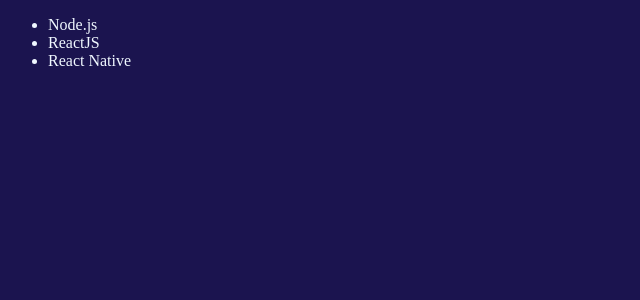
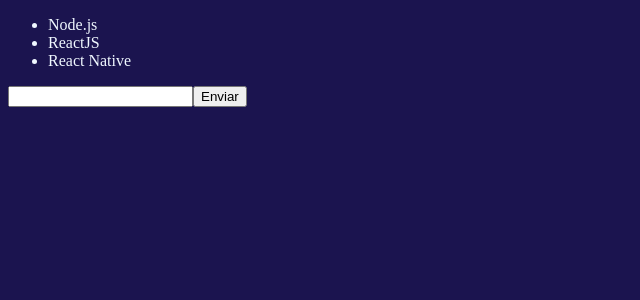
Before and after one commit to f3rnandorj/FirstProjectReactJS, a React app: page / in a window 1280 px wide. Shown: the top 300 px of the page, without its empty margins (0-640 px from the left). Built offline with nearby package versions, Linux system fonts and the light colour scheme.

Commit message:
Update TechList.js
Manipulando e alterando state com  hadle..

```diff
--- a/src/components/TechList.js
+++ b/src/components/TechList.js
@@ -2,21 +2,40 @@
 
 class TechList extends Component {
   state = {
+    newTech: '',
     techs: [
       'Node.js',
       'ReactJS',
       'React Native',
     ]
   };
+/*metodo necessita ser arrow para ter acesso ao this*/
+  handleInputChange = e => {
+    this.setState({ newTech: e.target.value });
+  }
+/*metodo necessita ser arrow para ter acesso ao this*/
+  handleSubmit = e => {
+    e.preventDefault();
 
+    this.setState({
+      techs: [...this.state.techs, this.state.newTech],
+      newTech: '',
+    });
+  }
+/*metodo necessita ser arrow para ter acesso ao this*/
   render() {
-    console.log(this.state)
     return (
-      <ul>
-        <li>Node.js</li>
-        <li>ReactJS</li>
-        <li>React Native</li>
-      </ul>
+      <form onSubmit={this.handleSubmit}>
+        <ul>
+          {this.state.techs.map(tech => <li key={tech}>{tech}</li>)}
+        </ul>
+        <input
+          type="text"
+          onChange={this.handleInputChange}
+          value={this.state.newTech}
+        />
+        <button type='submit'>Enviar</button>
+      </form>
     )
   }
 }
```
